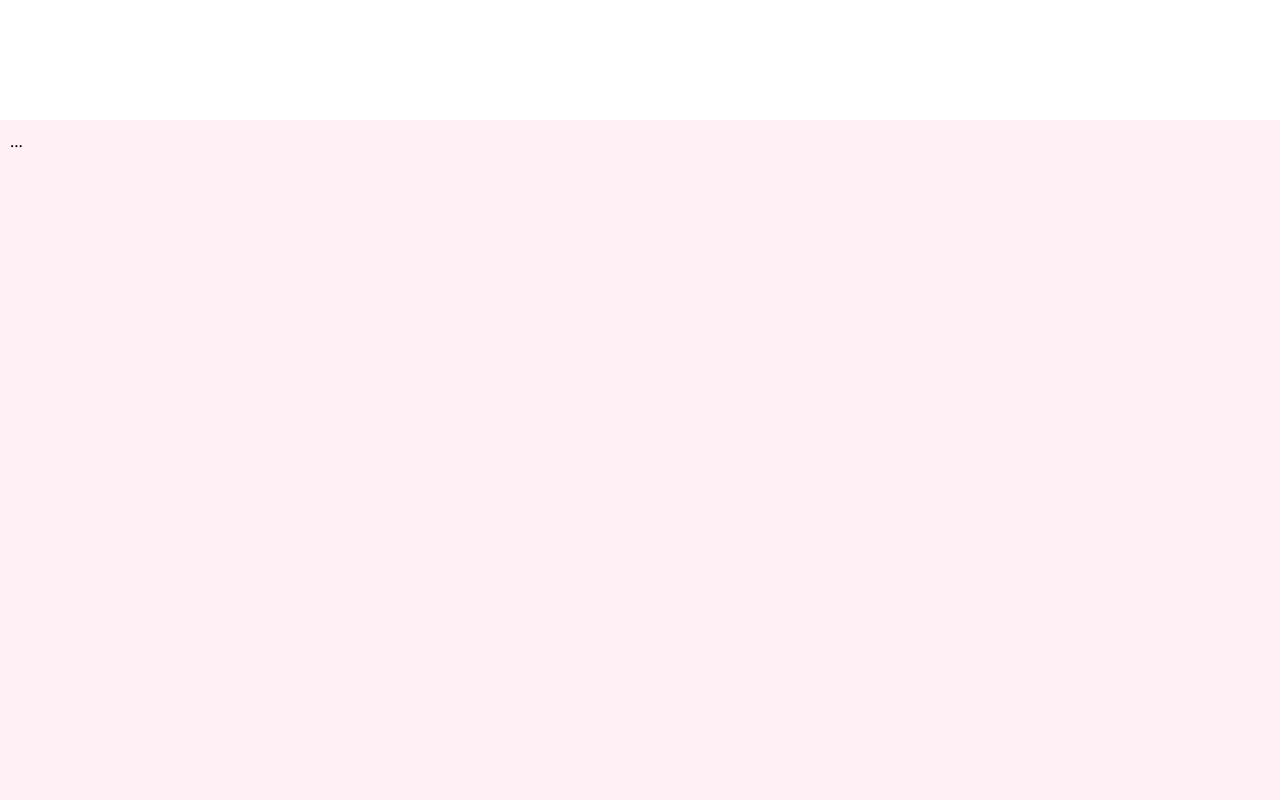
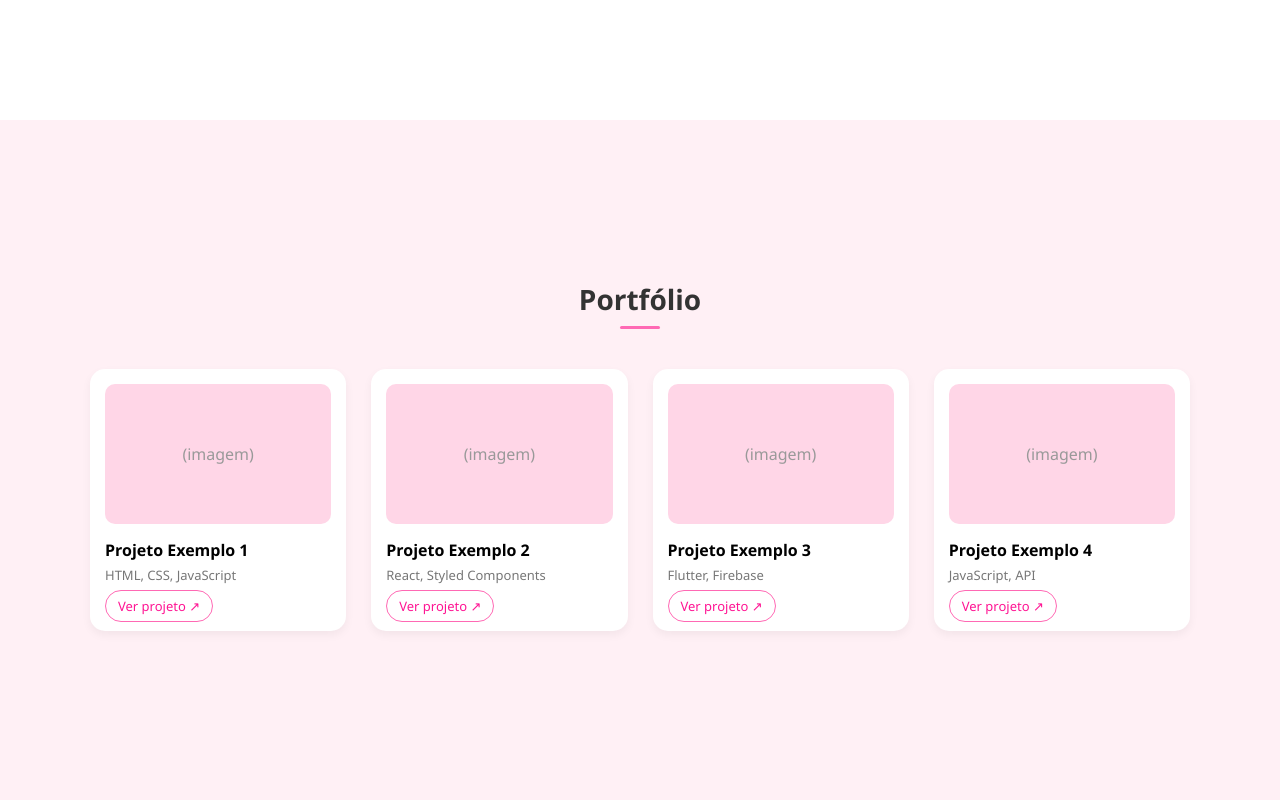
Before and after one commit to giovan-kalschne/portfolio-giovana-kalschne, a plain HTML site: page index.html in a window 1280 px wide. Shown: the part 1740-2540 px from the top of the page. Drawn offline with Linux system fonts and the light colour scheme.

Commit message:
seção do portfólio

```diff
--- a/index.html
+++ b/index.html
@@ -160,7 +160,7 @@
 
                 <div class="cards">
                     <div class="card-formacao">
-                        <span class="data">2026 - Atual</span>
+                        <span class="data">2025 - Atual</span>
                         <h3>Inglês</h3>
                         <p>Nível A2 do CEFR</p>
                     </div>
@@ -168,7 +168,49 @@
 
             </div>
         </section>
-        <section id="portfolio">...</section>
+        <section id="portfolio">
+            <div class="container">
+
+                <h2 class="titulo">Portfólio</h2>
+
+                <div class="portfolio-grid">
+
+                    <!-- CARD 1 -->
+                    <div class="project-card">
+                        <div class="project-img">(imagem)</div>
+                        <h3>Projeto Exemplo 1</h3>
+                        <p>HTML, CSS, JavaScript</p>
+                        <a href="#" class="btn secondary">Ver projeto ↗</a>
+                    </div>
+
+                    <!-- CARD 2 -->
+                    <div class="project-card">
+                        <div class="project-img">(imagem)</div>
+                        <h3>Projeto Exemplo 2</h3>
+                        <p>React, Styled Components</p>
+                        <a href="#" class="btn secondary">Ver projeto ↗</a>
+                    </div>
+
+                    <!-- CARD 3 -->
+                    <div class="project-card">
+                        <div class="project-img">(imagem)</div>
+                        <h3>Projeto Exemplo 3</h3>
+                        <p>Flutter, Firebase</p>
+                        <a href="#" class="btn secondary">Ver projeto ↗</a>
+                    </div>
+
+                    <!-- CARD 4 -->
+                    <div class="project-card">
+                        <div class="project-img">(imagem)</div>
+                        <h3>Projeto Exemplo 4</h3>
+                        <p>JavaScript, API</p>
+                        <a href="#" class="btn secondary">Ver projeto ↗</a>
+                    </div>
+
+                </div>
+
+            </div>
+        </section>
         <section id="contato">...</section>
     </main>
 </body>
--- a/style.css
+++ b/style.css
@@ -56,6 +56,7 @@ nav {
 body {
     font-family: 'Trebuchet MS', 'Lucida Sans Unicode', 'Lucida Grande', 'Lucida Sans', Arial, sans-serif;
     background: #fff0f5;
+
 }
 
 section {
@@ -314,14 +315,17 @@ nav a:hover {
     padding: 20px;
     border-radius: 15px;
     width: 220px;
-    box-shadow: 0 4px 10px rgba(0,0,0,0.05);
+    box-shadow: 0 4px 10px rgba(0, 0, 0, 0.05);
     transition: 0.3s;
 
     display: flex;
     flex-direction: column;
-    align-items: center;   /* CENTRALIZA horizontal */
-    text-align: center;    /* CENTRALIZA texto */
+    align-items: center;
+    /* CENTRALIZA horizontal */
+    text-align: center;
+    /* CENTRALIZA texto */
 }
+
 .card-formacao:hover {
     transform: translateY(-5px);
 }
@@ -371,3 +375,92 @@ nav a:hover {
         left: 90%;
     }
 }
+
+/* PORTFÓLIO */
+#portfolio {
+    background: #fff0f5;
+    padding: 120px 20px;
+    text-align: center;
+}
+
+.titulo {
+    font-size: 28px;
+    margin-bottom: 40px;
+    color: #333;
+    position: relative;
+}
+
+.titulo::after {
+    content: "";
+    width: 40px;
+    height: 3px;
+    background: #ff69b4;
+    display: block;
+    margin: 8px auto 0;
+    border-radius: 2px;
+}
+
+/* GRID */
+.portfolio-grid {
+    display: grid;
+    grid-template-columns: repeat(4, 1fr);
+    gap: 25px;
+}
+
+/* CARD */
+.project-card {
+    background: white;
+    border-radius: 15px;
+    padding: 15px;
+    text-align: left;
+    box-shadow: 0 4px 10px rgba(0, 0, 0, 0.05);
+    transition: 0.3s;
+}
+
+.project-card:hover {
+    transform: translateY(-5px);
+}
+
+/* IMAGEM */
+.project-img {
+    width: 100%;
+    height: 140px;
+    background: #ffd6e7;
+    border-radius: 10px;
+    margin-bottom: 15px;
+    display: flex;
+    align-items: center;
+    justify-content: center;
+    color: #999;
+}
+
+/* TEXTO */
+.project-card h3 {
+    font-size: 16px;
+    margin-bottom: 5px;
+}
+
+.project-card p {
+    font-size: 13px;
+    color: #777;
+    margin-bottom: 10px;
+}
+
+/* BOTÃO */
+.project-card .btn {
+    font-size: 13px;
+    padding: 6px 12px;
+}
+
+/* RESPONSIVO */
+@media (max-width: 1000px) {
+    .portfolio-grid {
+        grid-template-columns: repeat(2, 1fr);
+    }
+}
+
+@media (max-width: 600px) {
+    .portfolio-grid {
+        grid-template-columns: 1fr;
+    }
+}
```
